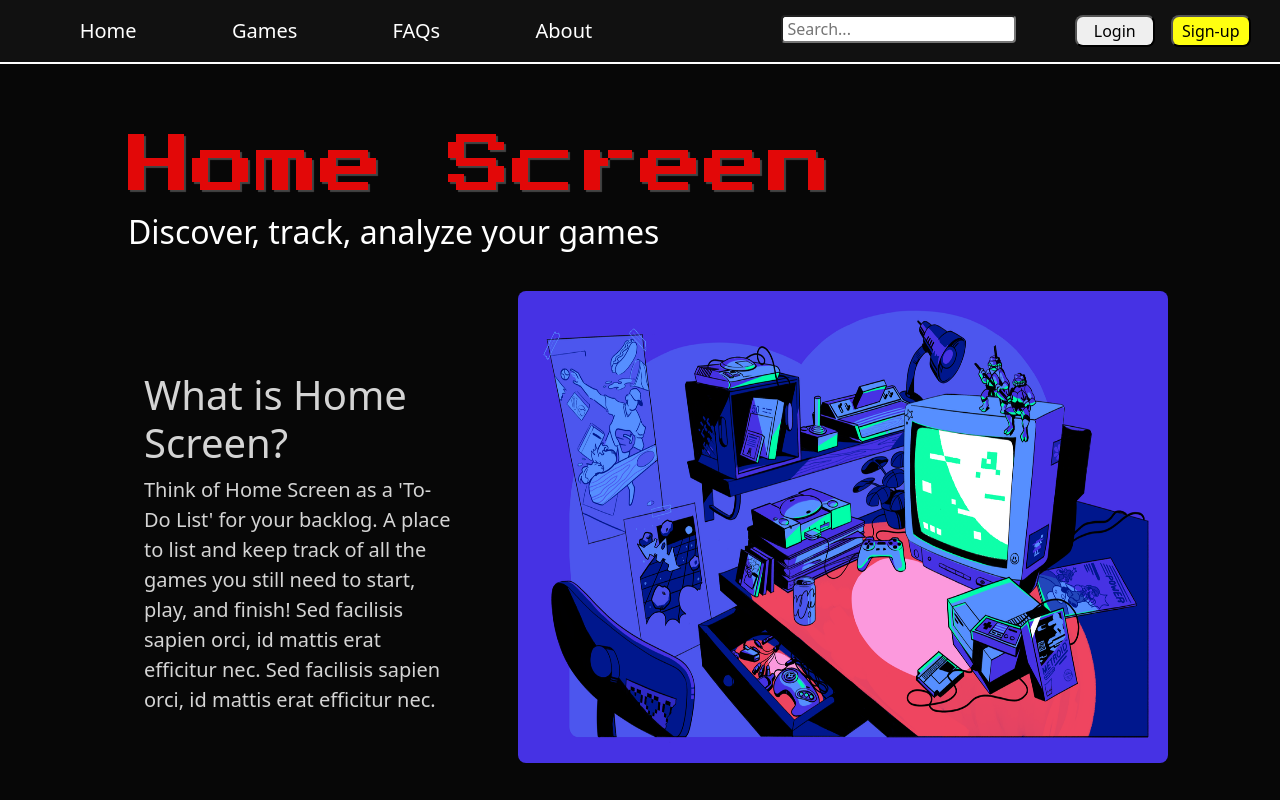
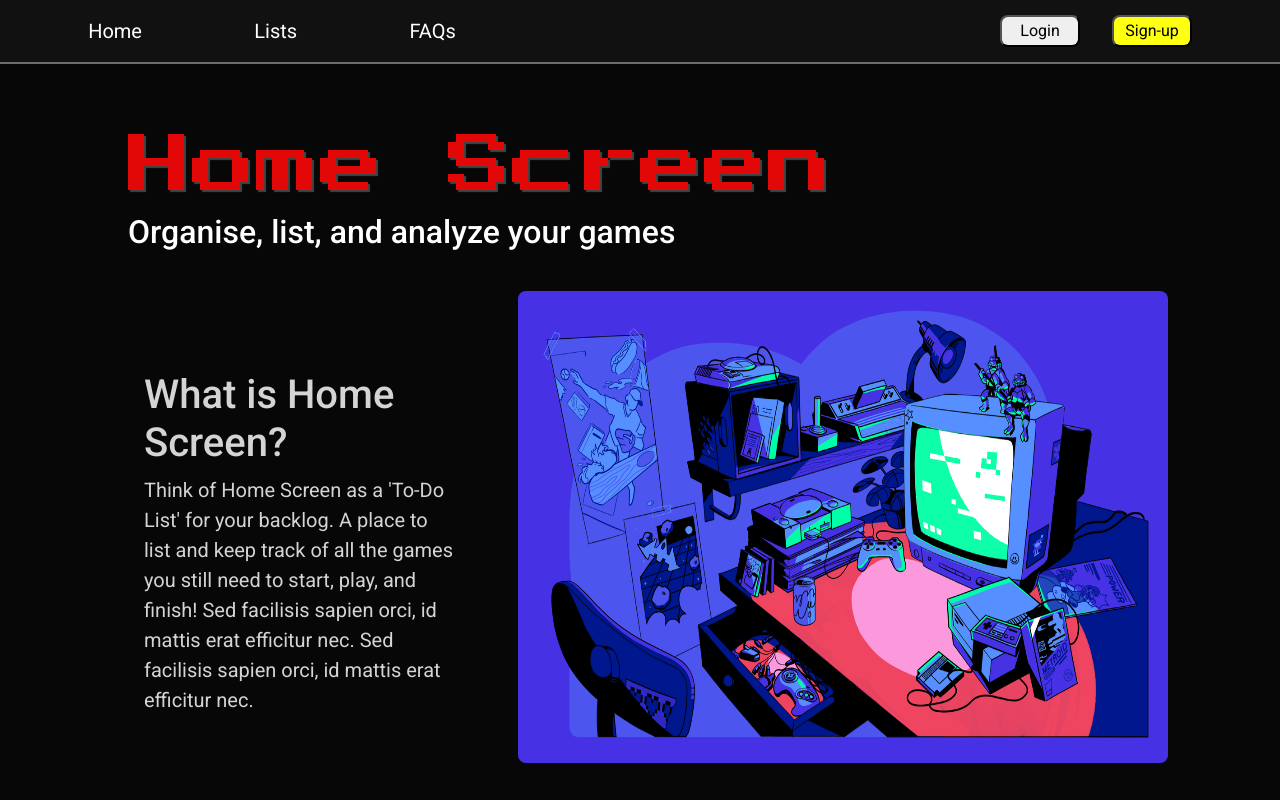
Before and after one commit to PaulGallagher37/home_screen, a React (Create React App) app: page / in a window 1280 px wide. Shown: the top 800 px of the page. Built offline with nearby package versions, Linux system fonts and the light colour scheme.

Commit message:
cleaning up Header component and adding List component

```diff
--- a/src/components/Header.js
+++ b/src/components/Header.js
@@ -2,21 +2,17 @@ import React from "react";
 
 function Header() {
     return (
-        <div className="header">
+        <div className="header-page-container">
 
             <div className="header-one">
                 <ul  className="header-ul">
                     <li className="header-li"><a href="#" className="header-a">Home</a></li>
-                    <li className="header-li"><a href="#" className="header-a">Games</a></li>
+                    <li className="header-li"><a href="#" className="header-a">Lists</a></li>
                     <li className="header-li"><a href="#" className="header-a">FAQs</a></li>
-                    <li className="header-li"><a href="#" className="header-a">About</a></li>
                 </ul>
             </div>
 
             <div className="header-two">
-                <form>
-                    <input type="search" placeholder=" Search..." className="header-form"></input>
-                </form>
                 <div className="header-button-container">
                     <button type="button" className="header-login-button">Login</button>
                     <button type="button" className="header-signup-button">Sign-up</button>
--- a/src/components/Main.js
+++ b/src/components/Main.js
@@ -9,7 +9,7 @@ function Main(){
         <div className="main-page-container">
             <div className="main-title-container">
                 <h1 className="main-h1" id="typed-text">Home Screen</h1>
-                <h2 className="main-p-1">Discover, track, analyze your games</h2>
+                <h2 className="main-p-1">Organise, list, and analyze your games</h2>
             </div>
 
 
--- a/src/index.css
+++ b/src/index.css
@@ -3,6 +3,7 @@
   padding: 0;
   box-sizing: border-box;
   font-size: 16px;
+  font-family: Roboto;
 }
 
 html {
@@ -13,6 +14,78 @@ html {
 body {
   background-color: rgb(7, 7, 7);
 }
+
+/* Header CSS */
+
+.header-page-container {
+  display: flex;
+  flex-direction: row;
+  align-items: center;
+  height: 4rem;
+  background-color: rgb(17, 17, 17);
+  border-bottom: solid rgb(109, 109, 109) 2px;
+}
+
+.header-one {
+  display: flex;
+  width: 40%;
+  height: 100%;
+}
+
+.header-ul {
+  display: flex;
+  flex-direction: row;
+  justify-content: space-around;
+  align-items: center;
+  width: 100%;
+  height: 100%;
+}
+
+
+.header-two {
+  display: flex;
+  width: 60%;
+  padding-left: 25rem;
+  justify-content: space-around;
+}
+
+.header-a {
+  text-decoration: none;
+  font-size: 1.25rem;
+  color: white;
+}
+
+.header-li {
+  list-style: none;
+}
+
+.header-form {
+  border-radius: 0.25rem;
+}
+
+.header-button-container {
+  display: flex;
+  justify-content: space-around;
+}
+
+.header-login-button {
+  width: 5rem;
+  height: 2rem;
+  border-radius: 0.5rem;
+}
+
+.header-signup-button {
+  margin-left: 2rem;
+  width: 5rem;
+  height: 2rem;
+  border-radius: 0.5rem;
+  background-color: rgb(255, 255, 16);
+}
+
+
+
+
+
 
 /*Main CSS*/
 
@@ -90,76 +163,3 @@ body {
   font-size: 1.25rem;
   color: rgb(212, 212, 212);
 }
-
-
-
-
-
-
-
-/* Header CC */
-
-.header {
-  display: flex;
-  flex-direction: row;
-  align-items: center;
-  height: 4rem;
-  background-color: rgb(17, 17, 17);
-  border-bottom: solid white 2px;
-}
-
-.header-one {
-  display: flex;
-  width: 50%;
-  height: 100%;
-}
-
-.header-ul {
-  display: flex;
-  flex-direction: row;
-  justify-content: space-around;
-  align-items: center;
-  width: 100%;
-  height: 100%;
-}
-
-
-.header-two {
-  display: flex;
-  width: 50%;
-  padding-left: 7rem;
-  justify-content: space-around;
-}
-
-.header-a {
-  text-decoration: none;
-  font-size: 1.25rem;
-  color: white;
-}
-
-.header-li {
-  list-style: none;
-}
-
-.header-form {
-  border-radius: 0.25rem;
-}
-
-.header-button-container {
-  display: flex;
-  justify-content: space-around;
-}
-
-.header-login-button {
-  width: 5rem;
-  height: 2rem;
-  border-radius: 0.5rem;
-}
-
-.header-signup-button {
-  margin-left: 1rem;
-  width: 5rem;
-  height: 2rem;
-  border-radius: 0.5rem;
-  background-color: rgb(255, 255, 16);
-}
```
Also changed, not shown: src/components/List.js (added, +14 -0 lines).
